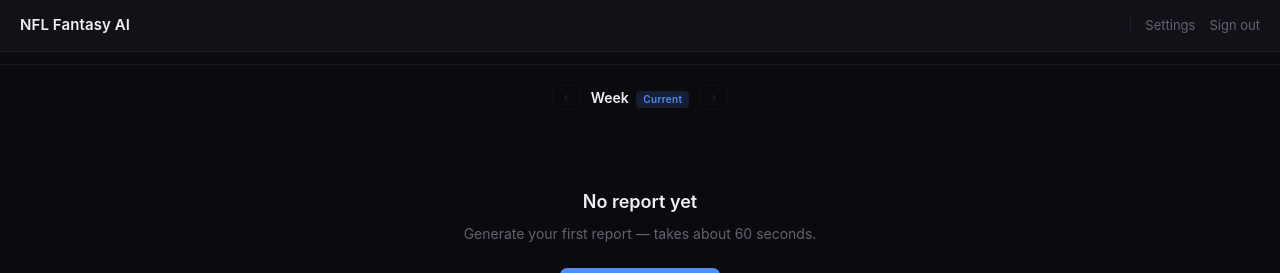
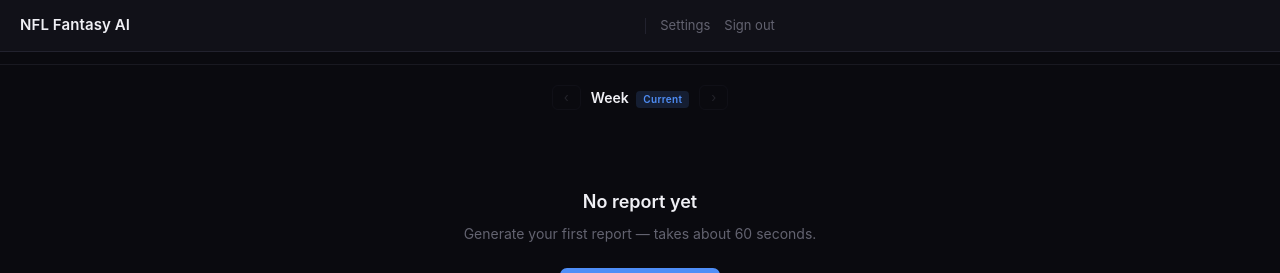
Before and after one commit to Karns11/NFL-AI-APP, a Flask app: template src/web/templates/index.html in a window 1280 px wide. Shown: the top 273 px of the page. Run offline with Flask 3, Linux system fonts and the light colour scheme; the template is opened without the code that fills it, so the values that code supplies are empty.

Commit message:
Center navbar items while keeping brand left-aligned
Co-Authored-By: Claude Sonnet 4.6 <noreply@anthropic.com>

```diff
--- a/src/web/templates/index.html
+++ b/src/web/templates/index.html
@@ -42,7 +42,7 @@
       gap: 16px;
     }
     .nav-brand { font-size: 15px; font-weight: 600; color: var(--text-1); letter-spacing: 0.1px; }
-    .nav-right { margin-left: auto; display: flex; align-items: center; gap: 14px; }
+    .nav-right { margin: 0 auto; display: flex; align-items: center; gap: 14px; }
     .nav-user  { font-size: 13px; color: var(--text-2); }
     .nav-sep   { width: 1px; height: 16px; background: var(--border); }
     .nav-link  { font-size: 13px; color: var(--text-2); text-decoration: none; }
```
